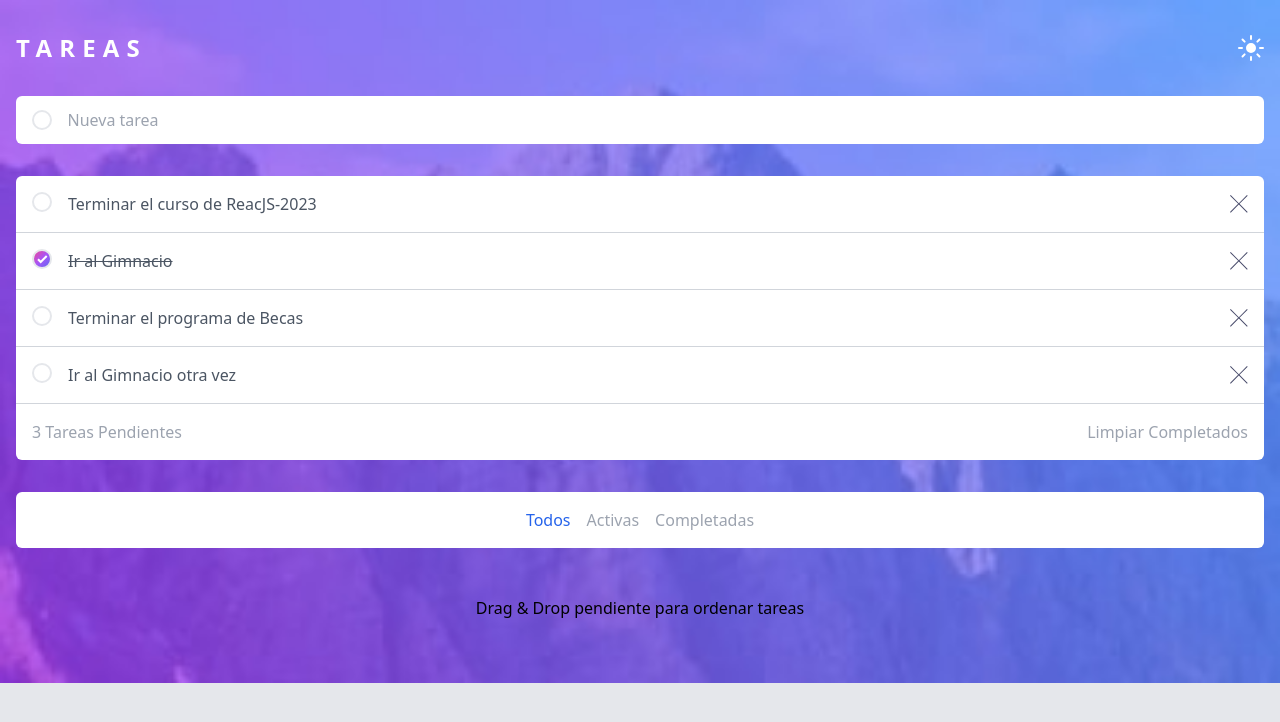
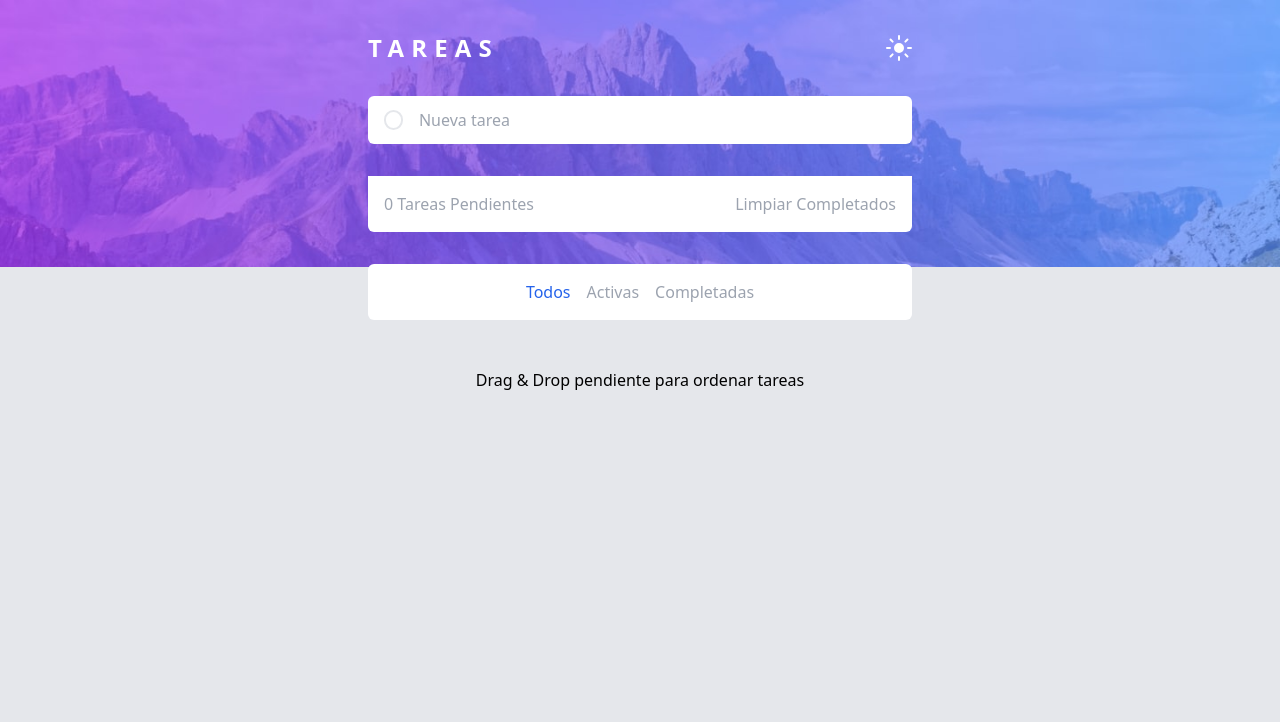
Before and after one commit to GitNes26/react-vite-tailwindcss-demo, a React (Vite) app: page / in a window 1280 px wide. Shown: the top 722 px of the page. Built offline with nearby package versions, Linux system fonts and the light colour scheme.

Commit message:
localStorage y DarkMode

```diff
--- a/src/App.jsx
+++ b/src/App.jsx
@@ -1,4 +1,4 @@
-import { useState } from "react";
+import { useEffect, useState } from "react";
 import "./App.css";
 import Header from "./components/Header";
 import TaskComputed from "./components/TaskComputed";
@@ -6,15 +6,14 @@ import TaskCreate from "./components/TaskCreate";
 import TaskFilter from "./components/TaskFilter";
 import TaskList from "./components/TaskList";
 
-const initialStateTasks = [
-   { id: 1, title: "Terminar el curso de ReacJS-2023", completed: false },
-   { id: 2, title: "Ir al Gimnacio", completed: true },
-   { id: 3, title: "Terminar el programa de Becas", completed: false },
-   { id: 4, title: "Ir al Gimnacio otra vez", completed: false },
-];
+const initialStateTasks = JSON.parse(localStorage.getItem("tasks")) || [];
 
 const App = () => {
    const [tasks, setTasks] = useState(initialStateTasks);
+
+   useEffect(() => {
+      localStorage.setItem("tasks", JSON.stringify(tasks));
+   }, [tasks]);
 
    const createTask = (title) => {
       const newTask = {
@@ -59,10 +58,10 @@ const App = () => {
    };
 
    return (
-      <div className="bg-[url(./assets/images/bg-mobile-light.jpg)] bg-no-repeat bg-contain bg-gray-200 min-h-screen dark:bg-[url(./assets/images/bg-mobile-dark.jpg)] dark:bg-slate-700">
+      <div className="bg-[url(./assets/images/bg-mobile-light.jpg)] bg-no-repeat bg-contain bg-gray-200 min-h-screen dark:bg-[url(./assets/images/bg-mobile-dark.jpg)] dark:bg-slate-700 md:bg-[url('./assets/images/bg-desktop-light.jpg')] md:dark:bg-[url('./assets/images/bg-desktop-dark.jpg')] transition-all duration-700">
          <Header />
 
-         <main className="container mx-auto px-4">
+         <main className="container mx-auto px-4 md:max-w-xl">
             <TaskCreate createTask={createTask} />
 
             {/* TaskList {Task} TaskUpdate & TaskDelete */}
--- a/src/components/Header.jsx
+++ b/src/components/Header.jsx
@@ -20,7 +20,7 @@ const Header = () => {
    return (
       <header
          className="container mx-auto px-4 transition-all
-         duration-700"
+         duration-700 md:max-w-xl"
       >
          <div className="flex justify-between pt-8">
             <h1 className="uppercase text-white text-2xl font-semibold tracking-[0.3em]">
--- a/src/components/TaskFilter.jsx
+++ b/src/components/TaskFilter.jsx
@@ -6,7 +6,7 @@ const TaskFilter = ({ setFilter, filter }) => {
       >
          <div
             className="flex justify-center rounded-md bg-white py-4 gap-4 dark:bg-slate-800 transition-all
-         duration-700"
+            duration-700"
          >
             <button
                className={`${
--- a/src/components/TaskItem.jsx
+++ b/src/components/TaskItem.jsx
@@ -5,7 +5,7 @@ const TaskItem = ({ obj, changeComplete, removeTask }) => {
    return (
       <article
          className="flex gap-4 border-b border-b-gray-300 dark:bg-slate-800 dark:border-b-slate-600 transition-all
-      duration-700 ease-in-out"
+      duration-700"
       >
          <button
             onClick={() => changeComplete(obj.id)}
--- a/src/components/TaskList.jsx
+++ b/src/components/TaskList.jsx
@@ -3,8 +3,8 @@ import TaskItem from "./TaskItem";
 const TaskList = ({ list, changeComplete, removeTask }) => {
    return (
       <div
-         className="container bg-white rounded-t-md overflow-hidden [&>article]:p-4 mt-8 transition-all
-         duration-700  dark:bg-slate-800"
+         className="container bg-white rounded-t-md overflow-hidden [&>article]:p-4 mt-8 dark:bg-slate-800 transition-all
+         duration-700"
       >
          {list.map((obj) => (
             <TaskItem
```
